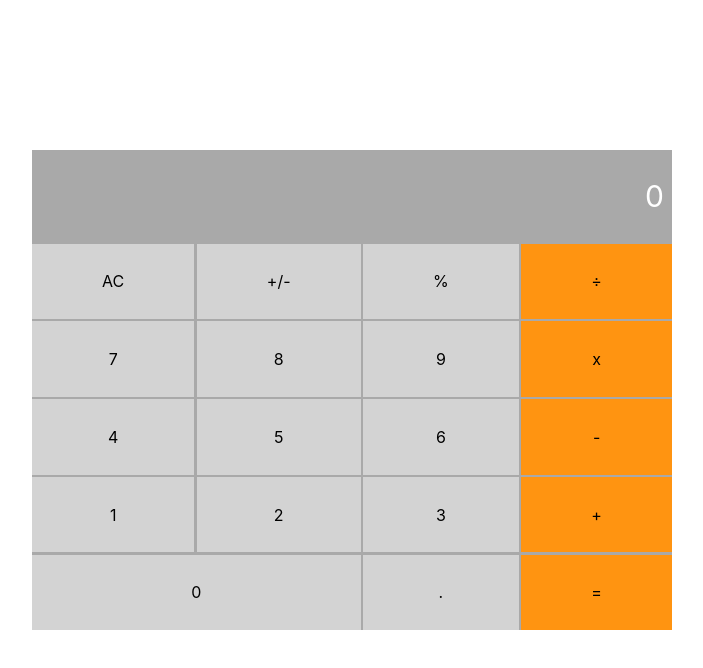
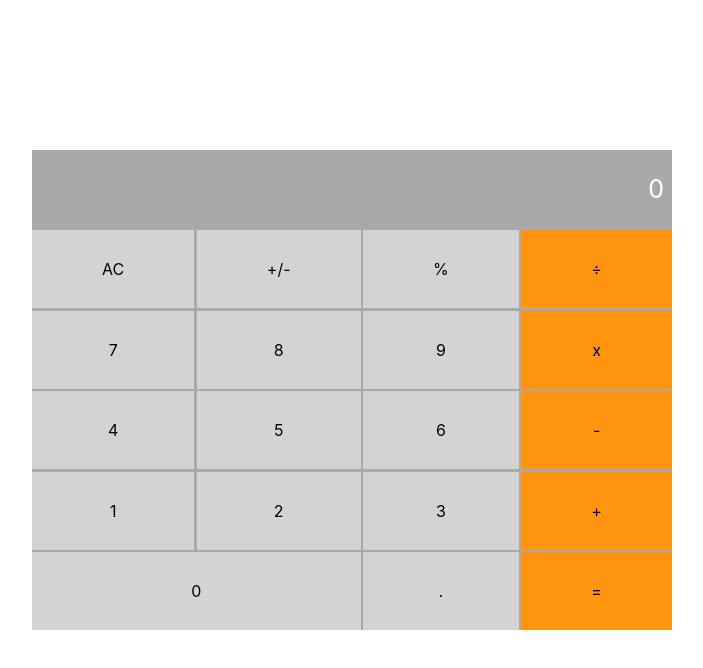
Before and after one commit to Fayob/maths-magician-app, a React (Create React App) app: page / in a window 1280 px wide. Shown: the top 668 px of the page, without its empty margins (288-991 px from the left). Built offline with nearby package versions, Linux system fonts and the light colour scheme.

Commit message:
Change header style

```diff
--- a/src/components/Calculator.css
+++ b/src/components/Calculator.css
@@ -1,10 +1,11 @@
 .header {
   grid-area: header;
-  text-align: end;
   color: white;
   padding-right: 0.5rem;
-  font-size: 30px;
+  font-size: 25px;
+  height: 20px;
   justify-self: flex-end;
+  align-self: center;
 }
 
 .AC {
```
